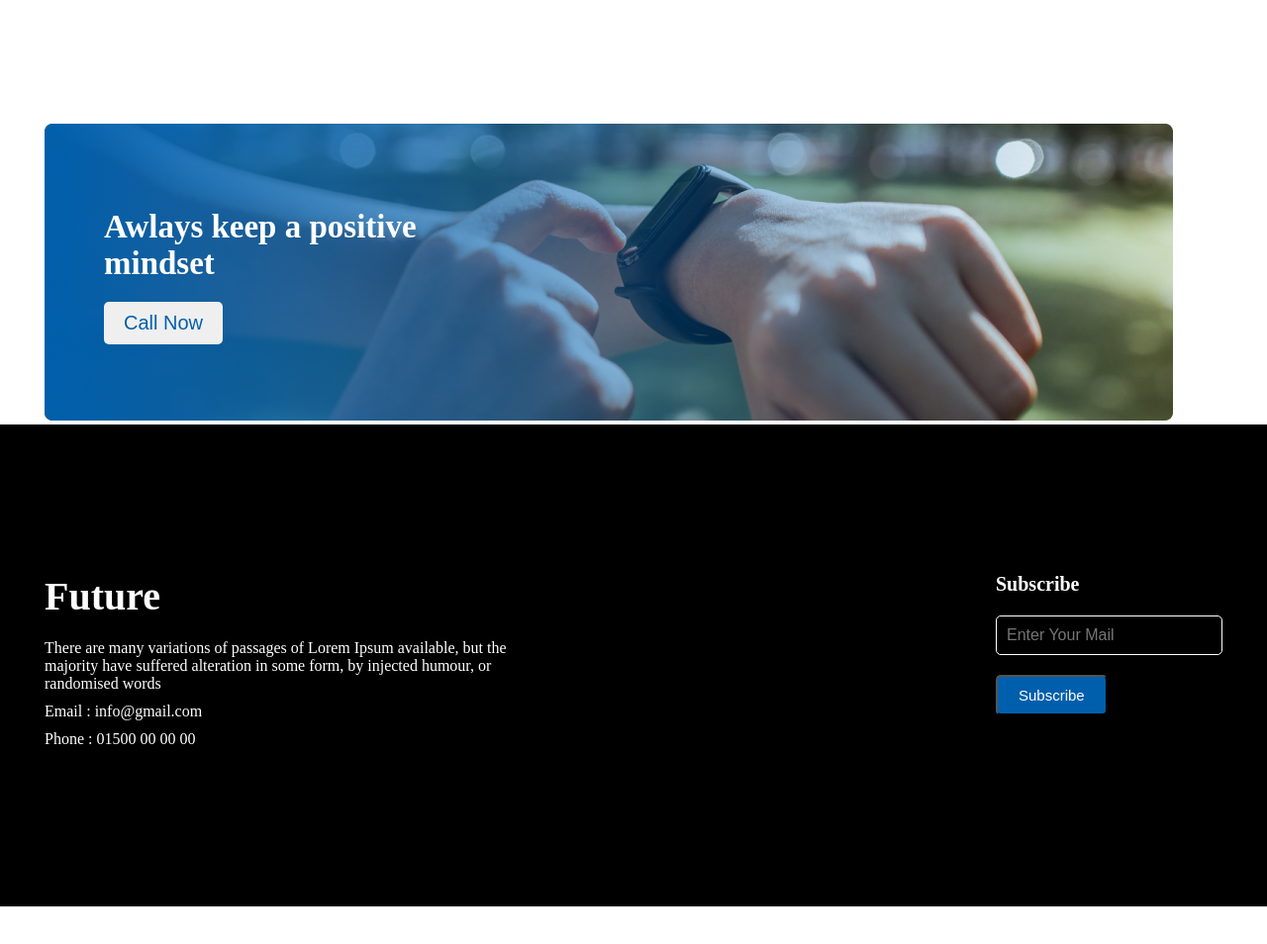
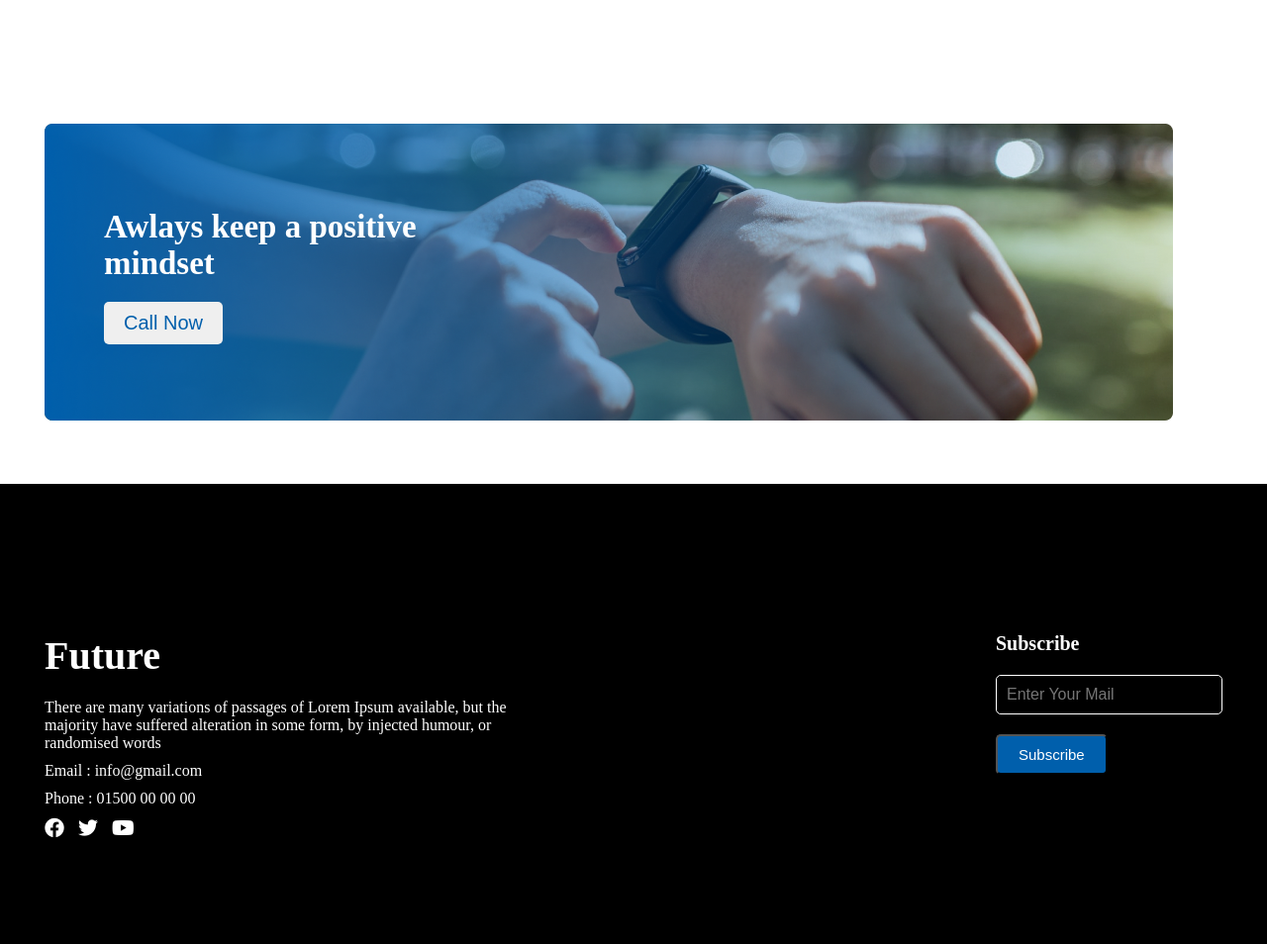
Before and after one commit to mefahim/reset_6_assignment_1, a plain HTML site: page index.html in a window 1280 px wide. Shown: the part 2000-2954 px from the top of the page at 99% size. Before the commit the page ends 2916 px from the top, so only its background shows below. Drawn offline with Linux system fonts and the light colour scheme.

Commit message:
Some small change and whole Assignment done

```diff
--- a/index.html
+++ b/index.html
@@ -77,7 +77,7 @@
      </section>
      <!-- My Plans Part end -->
      <!-- positive mindset part start -->
-     <section class="positive_mindset"">
+     <section class="positive_mindset">
         <div class="container">
             <div class="content">
                 <div class="gradient-image"><img src="images/gradient1.png" alt=""></div>
@@ -98,11 +98,17 @@
                 <p>There are many variations of passages of Lorem Ipsum available, but the majority have suffered alteration in some form, by injected humour, or randomised words</p>
                 <p>Email : info@gmail.com</p>
                 <p>Phone : 01500 00 00 00</p>
+                <p>
+                    <span><i class="fa-brands fa-facebook"></i></span>
+                    <span><i class="fa-brands fa-twitter"></i></span>
+                    <span><i class="fa-brands fa-youtube"></i></span>
+                </p>
             </div>
             <div class="footer_right_content">
                 <h2>Subscribe</h2>
                 <input type="text" placeholder="Enter Your Mail">
                 <button>Subscribe</button>
+
             </div>
         </div>
      </footer>
--- a/style.css
+++ b/style.css
@@ -97,6 +97,9 @@ header .flex{
     /* background-size: cover; */
     padding: 0px;
 }
+.positive_mindset{
+    padding-bottom: 60px;
+}
 .content{
     position: relative;
 }
@@ -155,3 +158,7 @@ footer .container{
     border-radius: 5px;
     font-size: 15px;
 }
+.footer_left_content p span{
+    font-size: 20px;
+    padding-right: 10px;
+}
```
